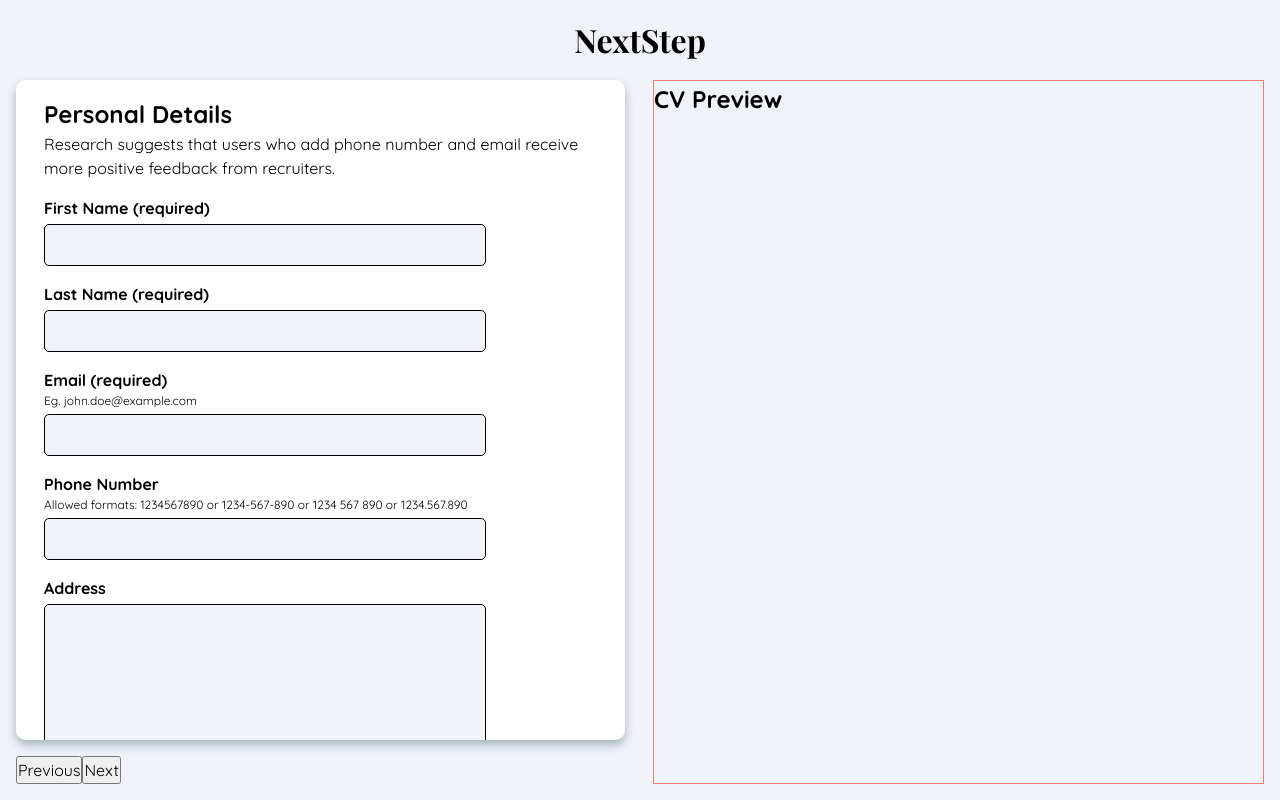
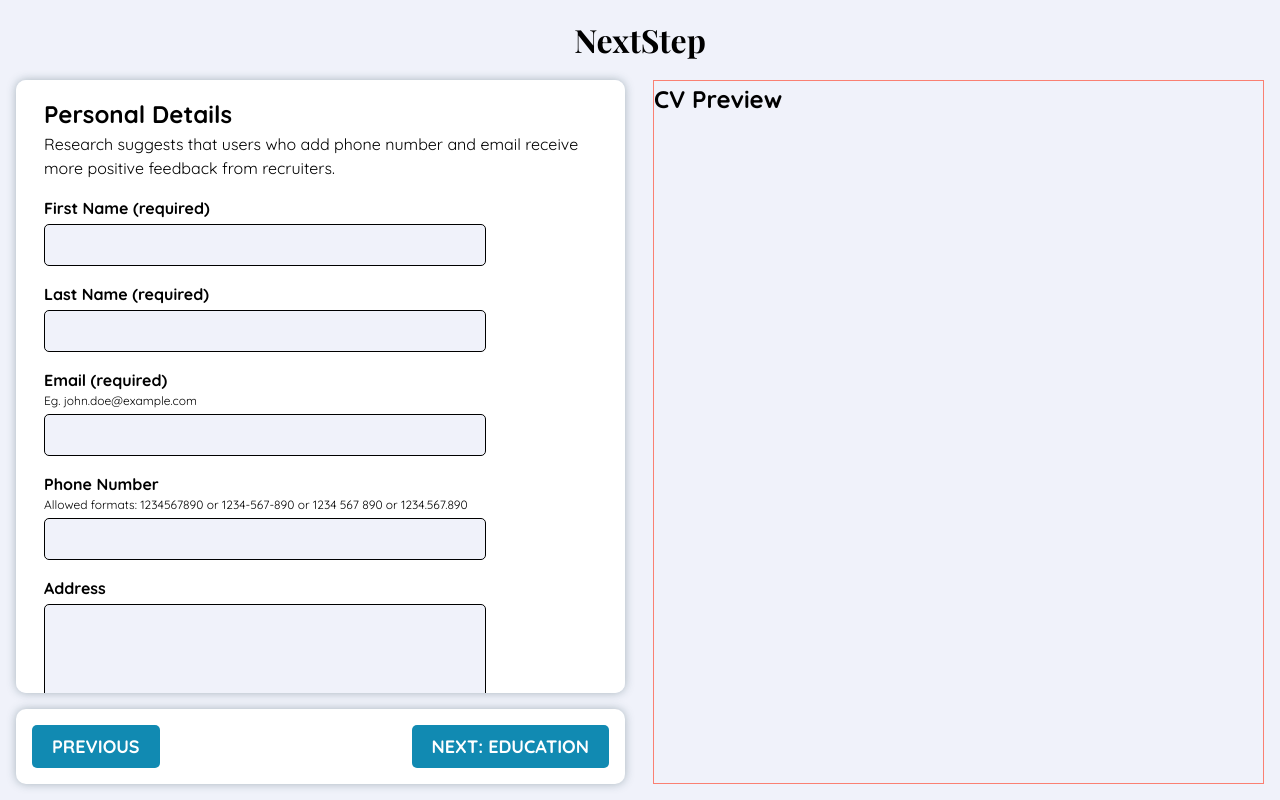
Before and after one commit to py-code314/cv-application, a React (Vite) app: page / in a window 1280 px wide. Built offline with nearby package versions, Linux system fonts and the light colour scheme.

Commit message:
feat: Add functionality & styles to Next button
- Add state `showSection` to `CVBuilder.jsx`.
- Move state `showForm` into `CVBuilder.jsx`.
- Show different forms conditionally based on state `showSection`.

```diff
--- a/src/components/CVBuilder.jsx
+++ b/src/components/CVBuilder.jsx
@@ -1,14 +1,30 @@
+import { useState } from 'react'
 import '../styles/CVBuilder.css'
 import CVForm from './CVForm'
 import NavButtons from './NavButtons'
 
 const CVBuilder = () => {
+  const [showSection, setShowSection] = useState({
+    personalDetails: true,
+    education: false,
+  })
+  const [showForm, setShowForm] = useState(true)
+
+  const handleNextBtnClick = () => {
+    setShowSection({
+      personalDetails: false,
+      education: true,
+    })
+    setShowForm(true)
+  }
   return (
     <div className="cv-build">
-      {/* <h2>CV Form</h2> */}
-
-      <CVForm />
-      <NavButtons />
+      <CVForm
+        showSection={showSection}
+        showForm={showForm}
+        setShowForm={setShowForm}
+      />
+      <NavButtons onClick={handleNextBtnClick} showSection={showSection} />
     </div>
   )
 }
--- a/src/components/CVForm.jsx
+++ b/src/components/CVForm.jsx
@@ -2,9 +2,9 @@
 import '../styles/CVForm.css'
 import PersonalDetails from './PersonalDetails'
 import PersonalDetailsSummary from './PersonalDetailsSummary'
+import EducationForm from './Education'
 
-const CVForm = () => {
-  const [showForm, setShowForm] = useState(true)
+const CVForm = ({ showSection, showForm, setShowForm }) => {
   const [submittedData, setSubmittedData] = useState(null)
 
   const handleFormSubmit = (formData) => {
@@ -17,11 +17,27 @@
   }
   return (
     <div className="cv-form">
-      {showForm ? (
-        <PersonalDetails data={submittedData} onSubmit={handleFormSubmit} />
-      ) : (
-        <PersonalDetailsSummary data={submittedData} onEdit={handleEditForm} />
-      )}
+      {showSection.personalDetails ? (
+        showForm ? (
+          <PersonalDetails data={submittedData} onSubmit={handleFormSubmit} />
+        ) : (
+          <PersonalDetailsSummary
+            data={submittedData}
+            onEdit={handleEditForm}
+          />
+        )
+      ) : null}
+
+      {showSection.education ? (
+        showForm ? (
+          <EducationForm data={submittedData} onSubmit={handleFormSubmit} />
+        ) : (
+          <EducationDetailsSummary
+            data={submittedData}
+            onEdit={handleEditForm}
+          />
+        )
+      ) : null}
     </div>
   )
 }
--- /dev/null
+++ b/src/components/Education.jsx
@@ -0,0 +1,9 @@
+const EducationForm = () => {
+  return (
+    <div className="education">
+      <h2 className="education__heading">Education</h2>
+    </div>
+  )
+}
+
+export default EducationForm
--- a/src/components/NavButtons.jsx
+++ b/src/components/NavButtons.jsx
@@ -1,10 +1,11 @@
 import '../styles/NavButtons.css'
 
-const NavButtons = () => {
+const NavButtons = ({onClick, showSection}) => {
   return (
-    <div className="buttons">
-      <button className="button">Previous</button>
-      <button className="button">Next</button>
+    <div className="btns btns--nav">
+      <button className="btn btn--nav">Previous</button>
+      <button className="btn btn--nav" onClick={onClick}>Next{showSection.personalDetails && ': Education'}
+      </button>
     </div>
    );
 }
--- a/src/index.css
+++ b/src/index.css
@@ -185,7 +185,7 @@
   --radius-1: 0.3125rem; /* 5px */
   --radius-2: 0.625rem; /* 10px */
   --radius-circle: 50%;
-  --shadow-1: 0px 5px 10px 0px hsla(197, 37%, 24%, 0.36);
+  --shadow-1: 0px 0px 10px 0px hsla(197, 37%, 24%, 0.36);
   --shadow-2: 5px 5px 10px hsla(0, 0%, 0%, 0.5);
   --shadow-3: 0px 3px 10px 0px hsla(0, 0%, 0%, 0.70);
 }
--- a/src/styles/NavButtons.css
+++ b/src/styles/NavButtons.css
@@ -1,5 +1,10 @@
-/* .btns {
-  display: flex;
-  padding: var(--space-400);
-  border: 1px solid #000;
-} */
+.btns--nav {
+  justify-content: space-between;
+  background-color: var(--clr-white);
+  border-radius: var(--radius-2);
+  box-shadow: var(--shadow-1);
+}
+
+.btn--nav {
+  background-color: var(--clr-blue);
+}
```
